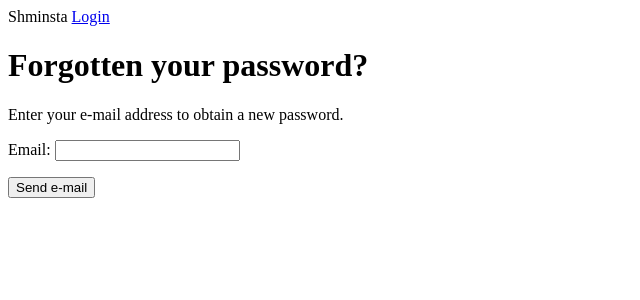
After one commit to rewenset/shminsta, a Django app: a page that uses shminsta/account/templates/registration/password_reset_form.html in a window 1280 px wide. The commit adds this page. Shown: the top 300 px of the page, without its empty margins (0-640 px from the left). Run offline with Django 3.2, Linux system fonts and the light colour scheme.

Commit message:
Added ability to change/reset password

```diff
--- a/shminsta/account/templates/registration/login.html
+++ b/shminsta/account/templates/registration/login.html
@@ -20,5 +20,6 @@
             <input type="hidden" name="next" value="{{ next }}" />
             <p><input type="submit" value="Log-in"></p>
         </form>
+        <p><a href="{% url "password_reset" %}">Forgotten your password?</a></p>
     </div>
 {% endblock %}
--- /dev/null
+++ b/shminsta/account/templates/registration/password_reset_email.html
@@ -0,0 +1,2 @@
+Someone asked for password reset for e-mail {{ email }}. Follow the link below:
+{{ protocol }}://{{ domain }}{% url "password_reset_confirm" uidb64=uid token=token %}
--- /dev/null
+++ b/shminsta/account/templates/registration/password_reset_form.html
@@ -0,0 +1,14 @@
+{% extends "base.html" %}
+
+{% block title %}Reset your password{% endblock %}
+
+{% block content %}
+    <h1>Forgotten your password?</h1>
+    <p>Enter your e-mail address to obtain a new password.</p>
+    <form method="post">
+        {{ form.as_p }}
+        {% csrf_token %}
+        <p><input type="submit" value="Send e-mail"></p>
+    </form>
+
+{% endblock %}
--- a/shminsta/account/urls.py
+++ b/shminsta/account/urls.py
@@ -21,4 +21,28 @@ urlpatterns = [
     url(r'^logout-then-login$',
         'django.contrib.auth.views.logout_then_login',
         name='logout_then_login'),
+
+    url(r'^password-change/$',
+        'django.contrib.auth.views.password_change',
+        name='password_change'),
+
+    url(r'^password-change-done/$',
+        'django.contrib.auth.views.password_change_done',
+        name='password_change_done'),
+
+    url(r'^password-reset/$',
+        'django.contrib.auth.views.password_reset',
+        name='password_reset'),
+
+    url(r'^password-reset/done/$',
+        'django.contrib.auth.views.password_reset_done',
+        name='password_reset_done'),
+
+    url(r'^password-reset/confirm/(?P<uidb64>[-\w]+)/(?P<token>[-\w]+)/$',
+        'django.contrib.auth.views.password_reset_confirm',
+        name='password_reset_confirm'),
+
+    url(r'^password-reset/complete/$',
+        'django.contrib.auth.views.password_reset_complete',
+        name='password_reset_complete'),
 ]
```
Also changed, not shown: shminsta/account/templates/registration/password_change_done.html (added, +8 -0 lines), shminsta/account/templates/registration/password_change_form.html (added, +14 -0 lines), shminsta/account/templates/registration/password_reset_complete.html (added, +8 -0 lines), shminsta/account/templates/registration/password_reset_confirm.html (added, +21 -0 lines), shminsta/account/templates/registration/password_reset_done.html (added, +9 -0 lines), shminsta/shminsta/settings.py (+3 -6 lines).
